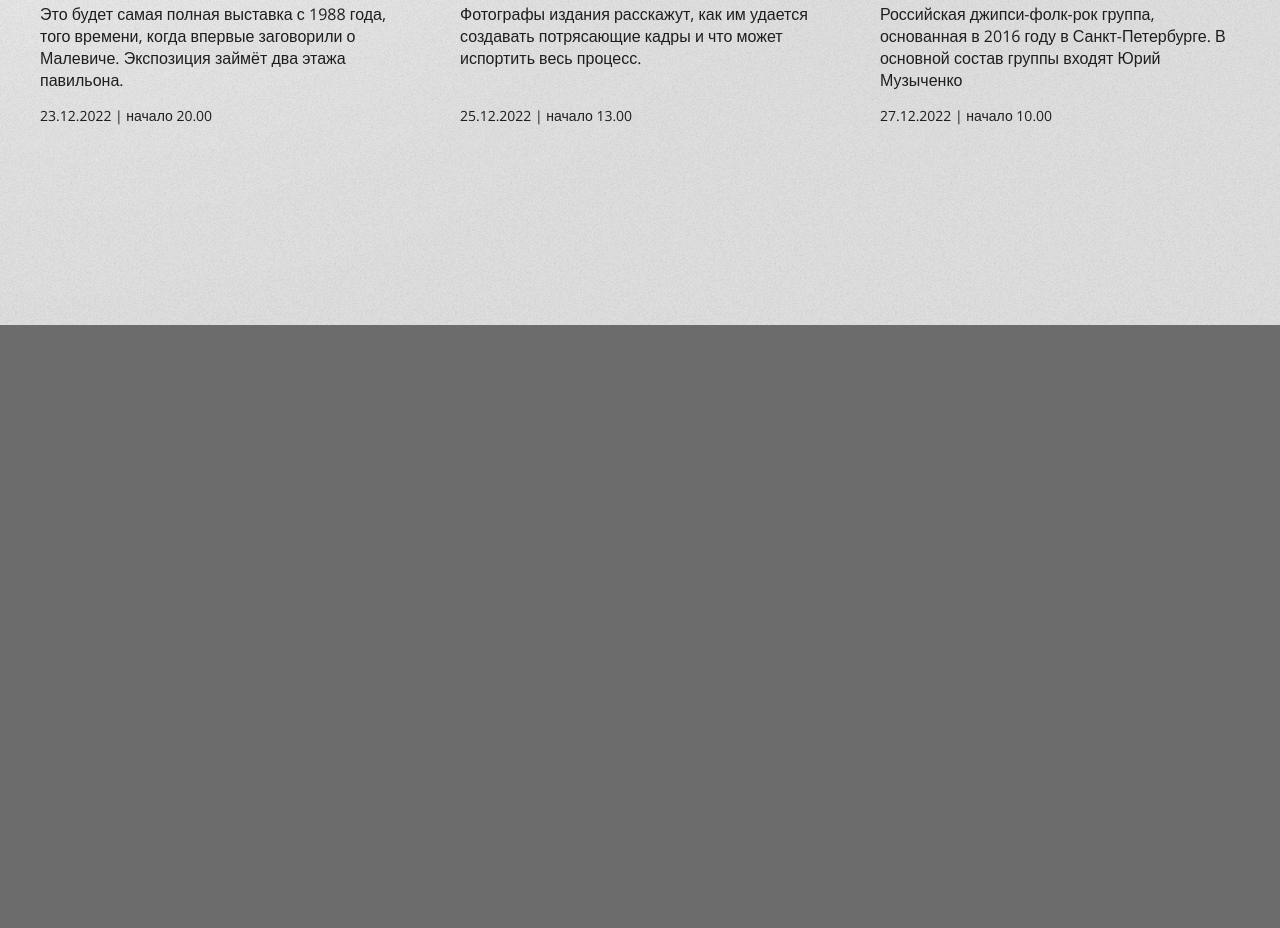
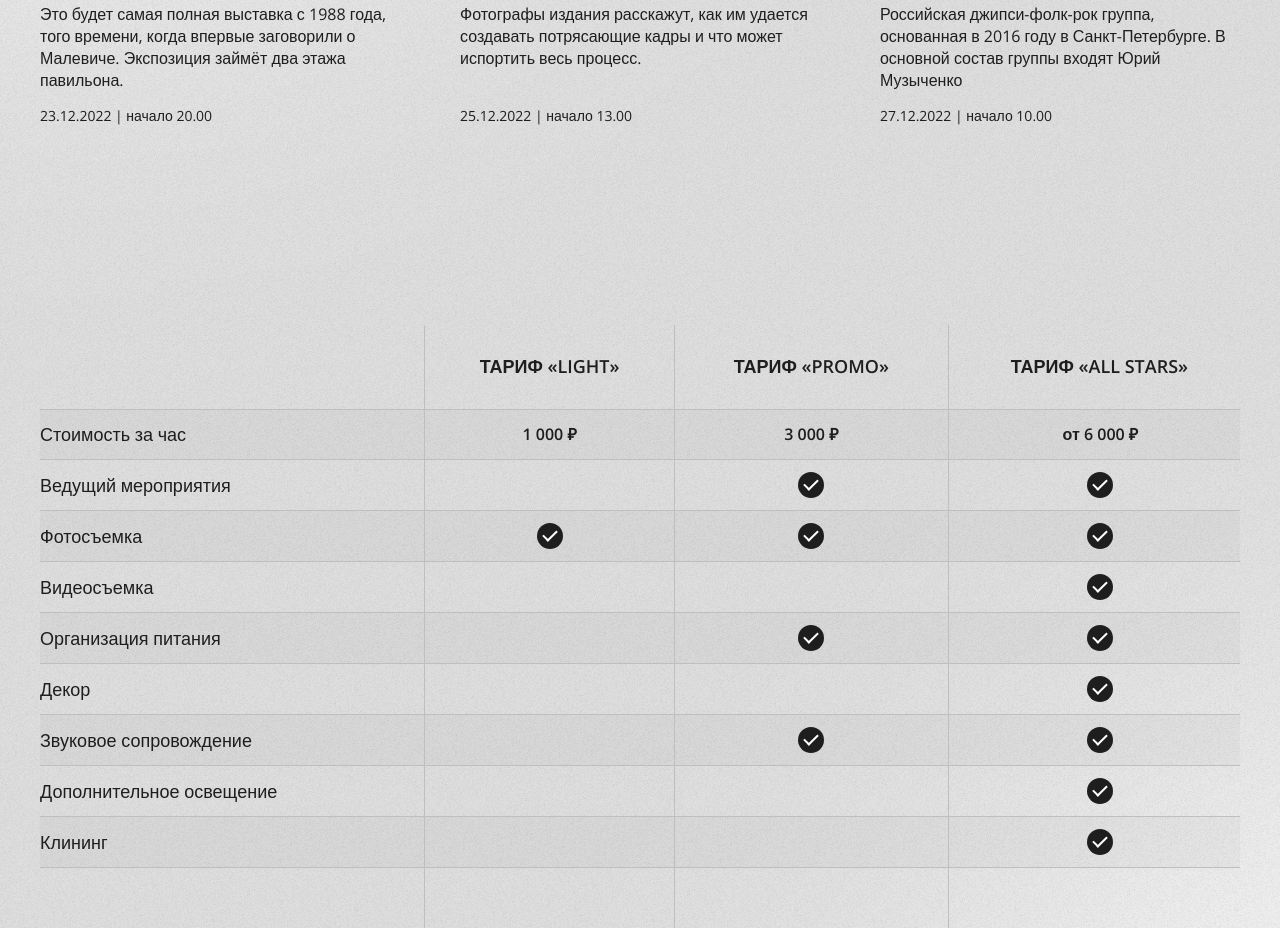
Before and after one commit to ElenaShabaeva/ElenaShabaeva.github.io, a plain HTML site: page dist/events.html in a window 1280 px wide. Shown: the part 1640-2568 px from the top of the page. Before the commit the page ends 1965 px from the top, so only its background shows below. Drawn offline with nearby package versions, Linux system fonts and the light colour scheme.

Commit message:
обновлен dist

```diff
--- a/dist/events.html
+++ b/dist/events.html
@@ -115,6 +115,108 @@
         </div>
       </section>
     </div>
+    <div class="events__table-container">
+      <table class="table @@class">
+        <thead class="table__head">
+          <tr class="table__head-tr">
+            <th class="table__head-th"></th>
+            <th class="table__head-th">Тариф «Light»</th>
+            <th class="table__head-th">Тариф «Promo»</th>
+            <th class="table__head-th">Тариф «All stars»</th>
+          </tr>
+        </thead>
+        <tbody class="table__body">
+          <tr class="table__tr">
+            <th class="table__body-th">Стоимость за час</th>
+            <td class="table__td">1 000 ₽</td>
+            <td class="table__td">3 000 ₽</td>
+            <td class="table__td">от 6 000 ₽</td>
+          </tr>
+          <tr class="table__tr">
+            <th class="table__body-th">Ведущий мероприятия</th>
+            <td class="table__td"></td>
+            <td class="table__td">
+              <span class="ok"></span>
+            </td>
+            <td class="table__td">
+              <span class="ok"></span>
+            </td>
+          </tr>
+          <tr class="table__tr">
+            <th class="table__body-th">Фотосъемка</th>
+            <td class="table__td">
+              <span class="ok"></span>
+            </td>
+            <td class="table__td">
+              <span class="ok"></span>
+            </td>
+            <td class="table__td">
+              <span class="ok"></span>
+            </td>
+          </tr>
+          <tr class="table__tr">
+            <th class="table__body-th">Видеосъемка</th>
+            <td class="table__td"></td>
+            <td class="table__td"></td>
+            <td class="table__td">
+              <span class="ok"></span>
+            </td>
+          </tr>
+          <tr class="table__tr">
+            <th class="table__body-th">Организация питания</th>
+            <td class="table__td"></td>
+            <td class="table__td">
+              <span class="ok"></span>
+            </td>
+            <td class="table__td">
+              <span class="ok"></span>
+            </td>
+          </tr>
+          <tr class="table__tr">
+            <th class="table__body-th">Декор</th>
+            <td class="table__td"></td>
+            <td class="table__td"></td>
+            <td class="table__td">
+              <span class="ok"></span>
+            </td>
+          </tr>
+          <tr class="table__tr">
+            <th class="table__body-th">Звуковое сопровождение</th>
+            <td class="table__td"></td>
+            <td class="table__td">
+              <span class="ok"></span>
+            </td>
+            <td class="table__td">
+              <span class="ok"></span>
+            </td>
+          </tr>
+          <tr class="table__tr">
+            <th class="table__body-th">Дополнительное освещение</th>
+            <td class="table__td"></td>
+            <td class="table__td"></td>
+            <td class="table__td">
+              <span class="ok"></span>
+            </td>
+          </tr>
+          <tr class="table__tr">
+            <th class="table__body-th">Клининг</th>
+            <td class="table__td"></td>
+            <td class="table__td"></td>
+            <td class="table__td">
+              <span class="ok"></span>
+            </td>
+          </tr>
+        </tbody>
+        <tfoot class="table__footer">
+          <tr class="table__footer-th">
+            <th class="table__footer-th"></th>
+            <th class="table__footer-th">Тариф «Light»</th>
+            <th class="table__footer-th">Тариф «Promo»</th>
+            <th class="table__footer-th">Тариф «All stars»</th>
+          </tr>
+        </tfoot>
+      </table>
+    </div>
   </main>
 
   <!-- prettier-ignore -->
--- a/dist/styles/styles.css
+++ b/dist/styles/styles.css
@@ -428,9 +428,9 @@ textarea:focus::placeholder {
   gap: 15px;
 }
 .radio__item {
+  position: relative;
   -webkit-box-sizing: border-box;
           box-sizing: border-box;
-  position: relative;
   display: -webkit-box;
   display: -ms-flexbox;
   display: flex;
@@ -441,14 +441,10 @@ textarea:focus::placeholder {
   -webkit-box-align: start;
       -ms-flex-align: start;
           align-items: flex-start;
-  margin-bottom: 15px;
   min-height: 23px;
   padding-left: 23px;
   color: #1f1e1e;
   cursor: pointer;
-}
-.radio__item:last-child {
-  margin-bottom: 0;
 }
 .radio__input {
   position: absolute !important;
@@ -602,6 +598,93 @@ textarea:focus::placeholder {
 .check__label--s {
   font-size: 14px;
   line-height: 19px;
+}
+.table {
+  border-collapse: collapse;
+  width: 100%;
+  color: #1f1e1e;
+  text-align: center;
+}
+.table__tr:nth-child(2n-1) {
+  background-color: rgba(31, 30, 30, 0.03);
+}
+.table__head-th {
+  height: 85px;
+  font-weight: 600;
+  font-size: 18px;
+  line-height: 1.3;
+}
+.table__td {
+  -webkit-box-sizing: border-box;
+          box-sizing: border-box;
+  height: 50px;
+  padding: 12px;
+  border: 1px solid #BFBFBF;
+  font-weight: 600;
+  font-size: 16px;
+  line-height: 1.3;
+}
+.table__td:last-child {
+  border-right: none;
+  padding-right: 0;
+}
+.table__body-th {
+  -webkit-box-sizing: border-box;
+          box-sizing: border-box;
+  height: 50px;
+  padding: 10px 10px 10px 0;
+  border-top: 1px solid #BFBFBF;
+  border-bottom: 1px solid #BFBFBF;
+  font-weight: 400;
+  font-size: 18px;
+  line-height: 25px;
+  text-align: left;
+}
+.table__footer-th {
+  height: 60px;
+  font-size: 0;
+}
+.table__head-th,
+.table__footer-th {
+  -webkit-box-sizing: border-box;
+          box-sizing: border-box;
+  padding: 10px;
+  border-right: 1px solid #BFBFBF;
+  text-transform: uppercase;
+}
+.table__head-th:first-child,
+.table__footer-th:first-child {
+  padding-left: 0;
+}
+.table__head-th:last-child,
+.table__footer-th:last-child {
+  border-right: none;
+  padding-right: 0;
+}
+.ok {
+  display: block;
+  position: relative;
+  width: 26px;
+  height: 26px;
+  border-radius: 50%;
+  margin: auto;
+  background-color: #1f1e1e;
+}
+.ok::after {
+  content: "";
+  -webkit-box-sizing: border-box;
+          box-sizing: border-box;
+  display: block;
+  position: absolute;
+  top: 4px;
+  left: 9px;
+  width: 8px;
+  height: 14px;
+  border-right: 2px solid #ffffff;
+  border-bottom: 2px solid #ffffff;
+  -webkit-transform: rotate(45deg);
+      -ms-transform: rotate(45deg);
+          transform: rotate(45deg);
 }
 .section-title {
   -webkit-box-sizing: border-box;
```
Also changed, not shown: dist/styles/styles.min.css.
